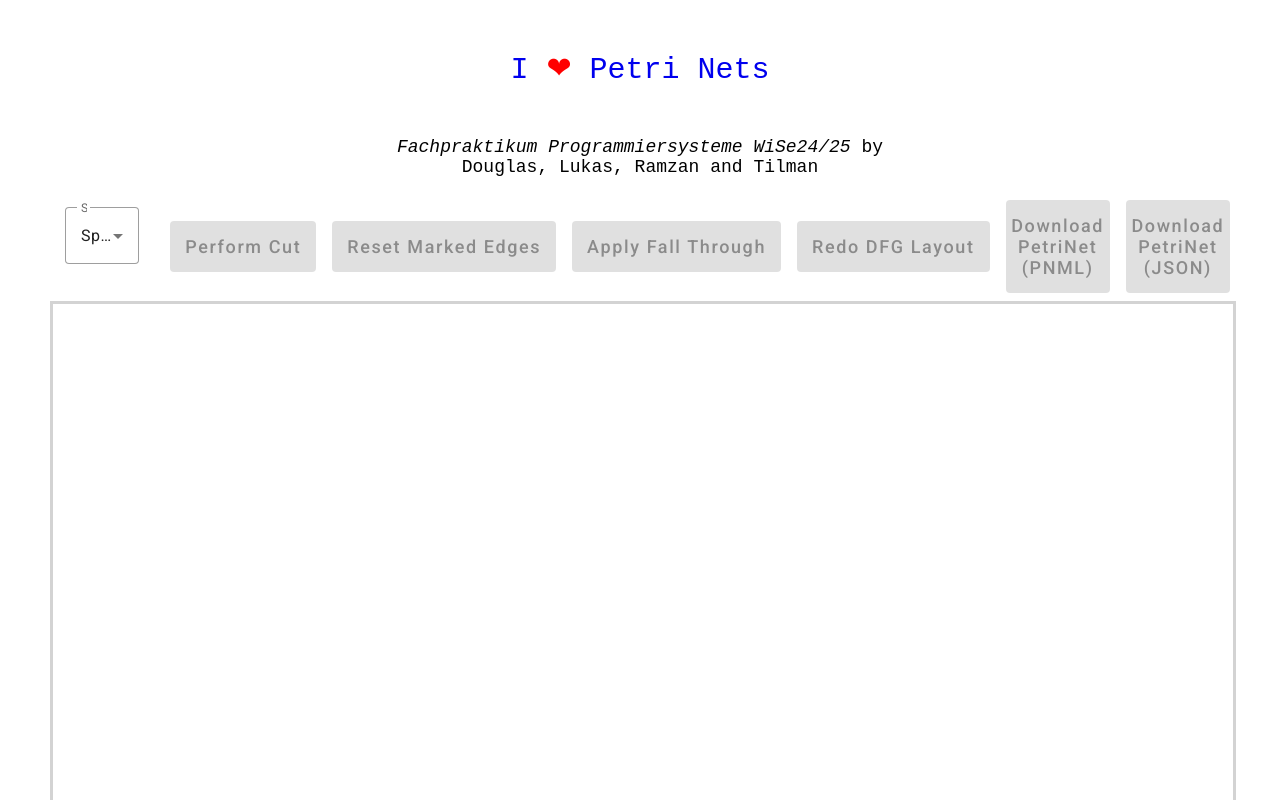
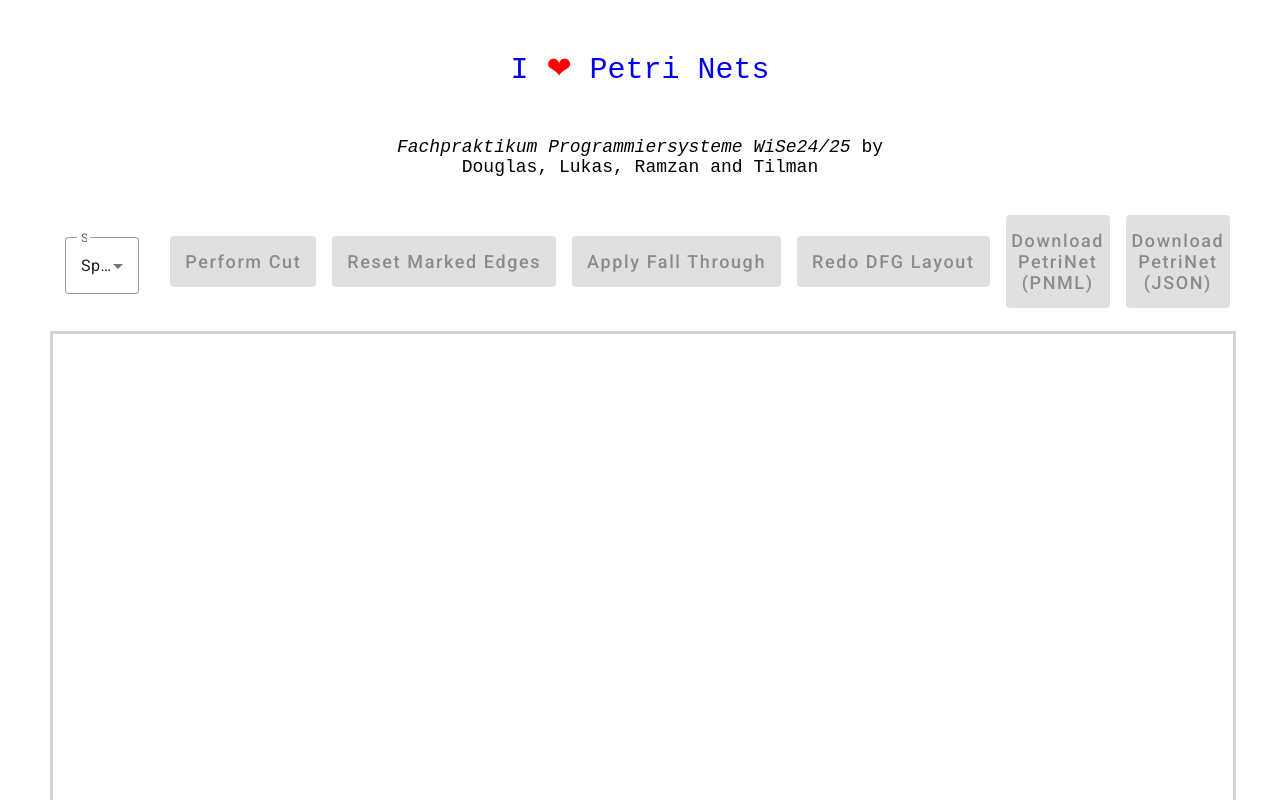
Before and after one commit to TilDans/Westen-FaPra-WiSe-24-25-ImproveLayout, an Angular app: page / in a window 1280 px wide. Shown: the top 800 px of the page. Built offline with nearby package versions, Linux system fonts and the light colour scheme; what svg-pan-zoom, xmlbuilder2 would draw is missing.

Commit message:
padding to selection

```diff
--- a/src/app/components/display/display.component.html
+++ b/src/app/components/display/display.component.html
@@ -1,5 +1,5 @@
 <div class="settingsForButtons">
-    <mat-form-field appearance="outline" class="aligned-element">
+    <mat-form-field appearance="outline" class="aligned-element" style="margin-top: 30px">
         <mat-label>Select DFG Layout</mat-label>
         <mat-select [(value)]="selectedLayout" (selectionChange)="applyLayout()" [disabled]="isPetriNetFinished">
             <mat-option *ngFor="let layout of availableLayouts" [value]="layout">
```
